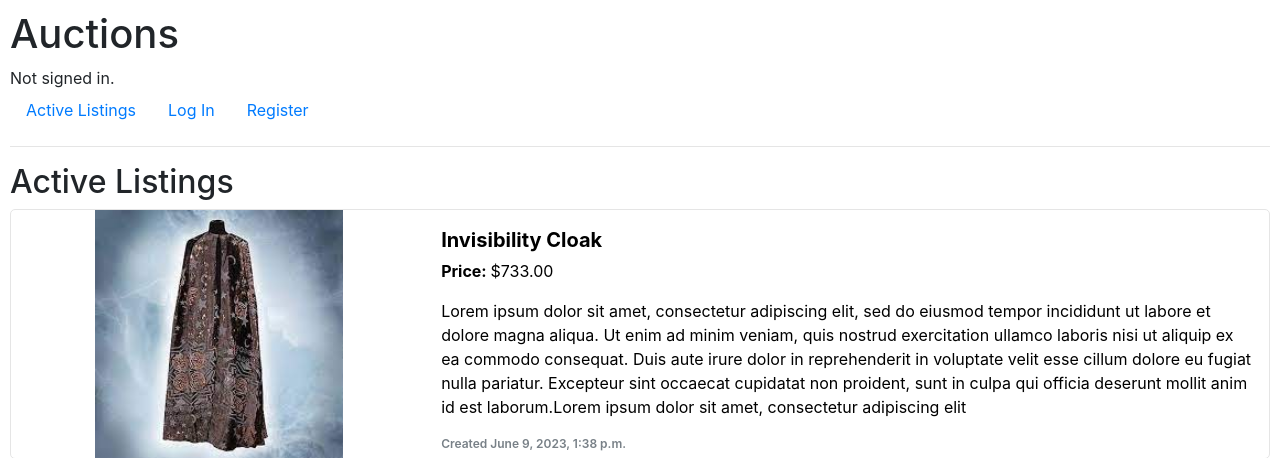
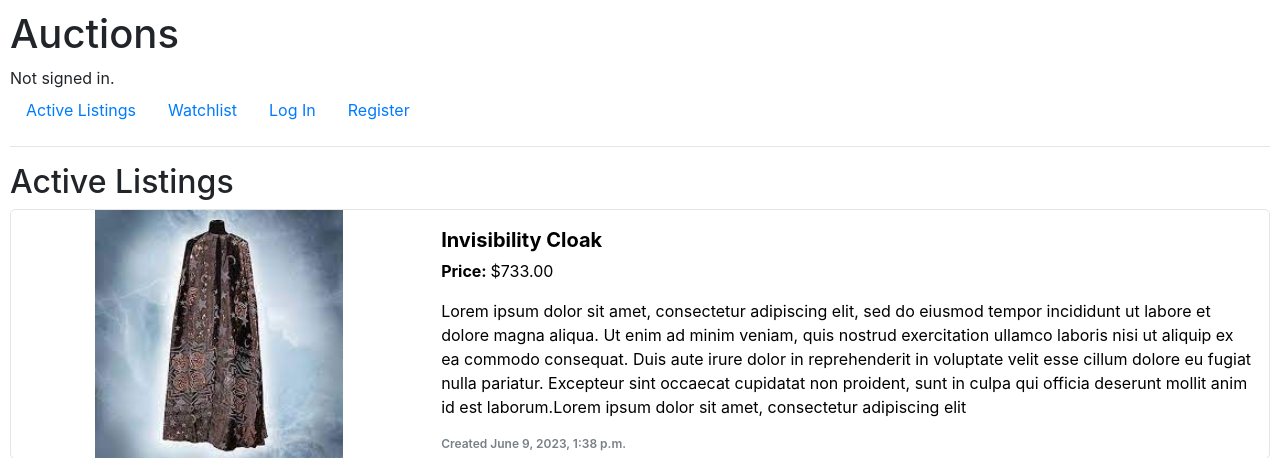
Before and after one commit to amielchristian/commerce, a Django app: page /listings in a window 1280 px wide. Shown: the top 458 px of the page. Run offline with Django 3.2, Linux system fonts and the light colour scheme; data comes from the database, SQL or seed files in the repository; both versions use the stored data as it was after the commit; some libraries are stand-ins or nearby versions.

Commit message:
Implement basic watchlist

```diff
--- a/auctions/models.py
+++ b/auctions/models.py
@@ -1,9 +1,8 @@
 from django.contrib.auth.models import AbstractUser
 from django.db import models
 
-
 class User(AbstractUser):
-    pass
+    watchlist = models.ManyToManyField('Listing', related_name="watchlist")
 
 class Category(models.Model):
     category = models.CharField(max_length=64)
--- a/auctions/templates/auctions/layout.html
+++ b/auctions/templates/auctions/layout.html
@@ -20,6 +20,10 @@
             <li class="nav-item">
                 <a class="nav-link" href="{% url 'index' %}">Active Listings</a>
             </li>
+            <li class="nav-item">
+                <a class="nav-link" href="{% url 'watchlist' %}">Watchlist</a>
+            </li>
+
             {% if user.is_authenticated %}
                 <li class="nav-item">
                     <a class="nav-link" href="{% url 'logout' %}">Log Out</a>
--- a/auctions/urls.py
+++ b/auctions/urls.py
@@ -7,5 +7,6 @@ urlpatterns = [
     path("login", views.login_view, name="login"),
     path("logout", views.logout_view, name="logout"),
     path("register", views.register, name="register"),
+    path("watchlist", views.watchlist, name="watchlist"),
     path("listings/<int:listing_id>", views.listing, name="listing")
 ]
--- a/auctions/views.py
+++ b/auctions/views.py
@@ -70,6 +70,13 @@ def listing(request, listing_id):
         "bid_amount": bid_amount
     })
 
+def watchlist(request):
+    watchlist = request.user.watchlist.all()
+
+    return render(request, "auctions/watchlist.html", {
+        "watchlist": watchlist
+    })
+
 def login_view(request):
     if request.method == "POST":
 
```
Also changed, not shown: auctions/templates/auctions/watchlist.html (added, +16 -0 lines), README.md, auctions/migrations/0014_user_watchlist.py (added), db.sqlite3.
